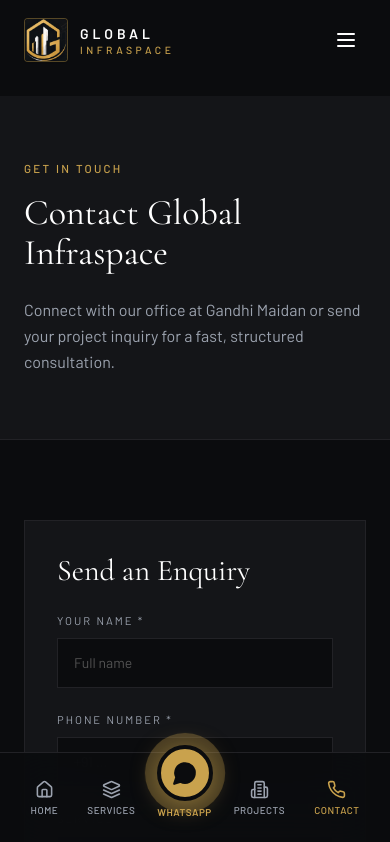
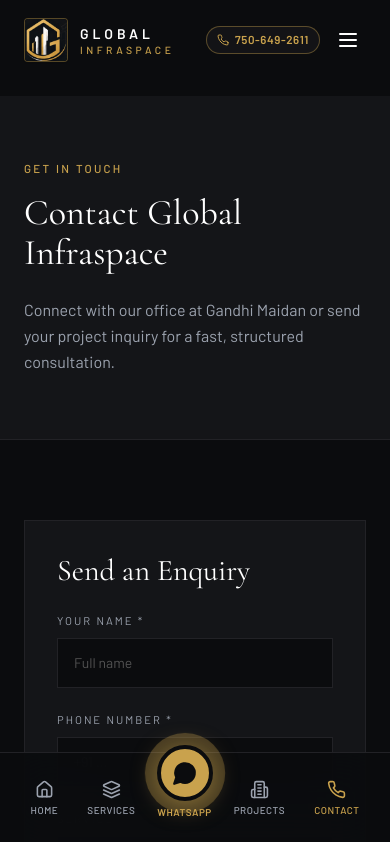
Before and after one commit to Gurfatehbro/construction, a React (Vite) app: page /contact in a window 390 px wide. Shown: the top 842 px of the page. Built offline with nearby package versions, Linux system fonts and the light colour scheme.

Commit message:
Format and display phone number as 750-649-2611 visibly in header for desktop and mobile

```diff
--- a/src/components/Navbar.tsx
+++ b/src/components/Navbar.tsx
@@ -51,13 +51,13 @@ export default function Navbar() {
           </nav>
 
           {/* Phone & CTA */}
-          <div className="hidden items-center gap-6 lg:flex">
+          <div className="hidden items-center gap-5 lg:flex">
             <a
               href={`tel:${CONTACT.phoneHref}`}
-              className="flex items-center gap-2 text-[0.72rem] uppercase tracking-[0.16em] text-muted-foreground transition-colors hover:text-gold"
+              className="flex items-center gap-2 text-xs font-semibold tracking-wider text-white border border-gold/40 px-3.5 py-2 rounded-full bg-surface/90 hover:border-gold hover:text-gold transition-colors shadow-sm"
             >
               <Phone className="h-3.5 w-3.5 text-gold" />
-              {CONTACT.phone}
+              <span>750-649-2611</span>
             </a>
             <Link
               to="/book-consultation"
@@ -67,15 +67,24 @@ export default function Navbar() {
             </Link>
           </div>
 
-          {/* Mobile Menu Button */}
+          {/* Mobile Right Controls: Visible Phone Pill & Menu Toggle */}
+          <div className="flex items-center gap-2.5 lg:hidden">
+            <a
+              href={`tel:${CONTACT.phoneHref}`}
+              className="flex items-center gap-1.5 text-[0.72rem] font-semibold tracking-wider text-gold border border-gold/40 px-2.5 py-1 rounded-full bg-surface/90 active:scale-95 transition-transform"
+            >
+              <Phone className="h-3 w-3 text-gold" />
+              <span>750-649-2611</span>
+            </a>
             <button
               type="button"
               aria-label="Open menu"
               onClick={() => setMenuOpen((v) => !v)}
-            className="p-2 text-foreground lg:hidden"
+              className="p-1.5 text-foreground"
             >
               {menuOpen ? <X className="h-6 w-6" /> : <Menu className="h-6 w-6" />}
             </button>
+          </div>
         </div>
       </header>
 
--- a/src/data/content.ts
+++ b/src/data/content.ts
@@ -2,8 +2,8 @@ export const WHATSAPP_NUMBER = '917506492611';
 
 export const CONTACT = {
   office: '3rd Floor, The Hub, Near Regent Cinema, Gandhi Maidan, Dujra Diara – 800001',
-  phone: '7506492611',
-  phoneDisplay: '+91 75064 92611',
+  phone: '750-649-2611',
+  phoneDisplay: '750-649-2611',
   phoneHref: '+917506492611',
   email: 'info@globalinfraspace.com',
   workingHours: 'Mon – Sat: 10:00 AM – 7:00 PM',
```
Lines whose indentation alone changed are shown as unchanged.
